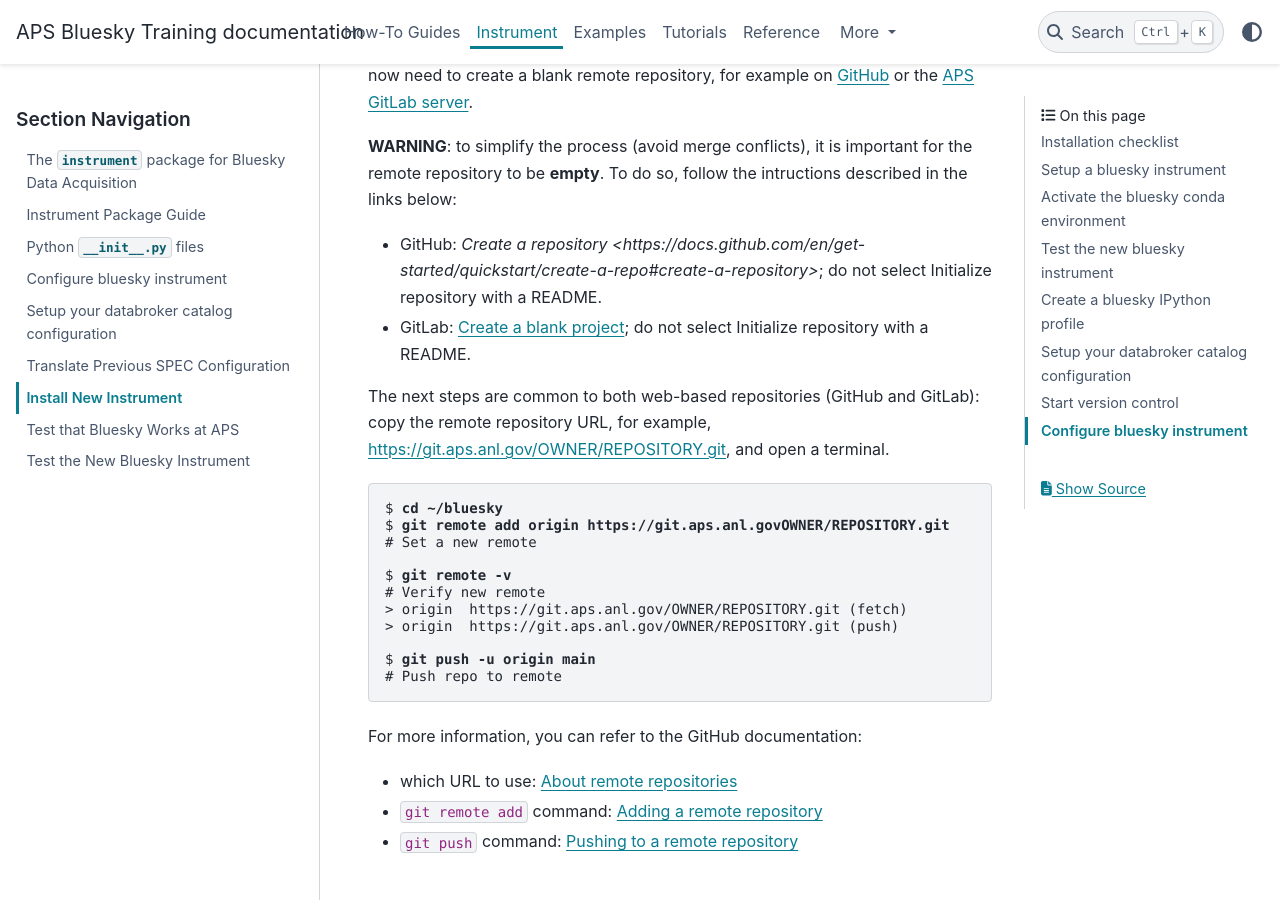
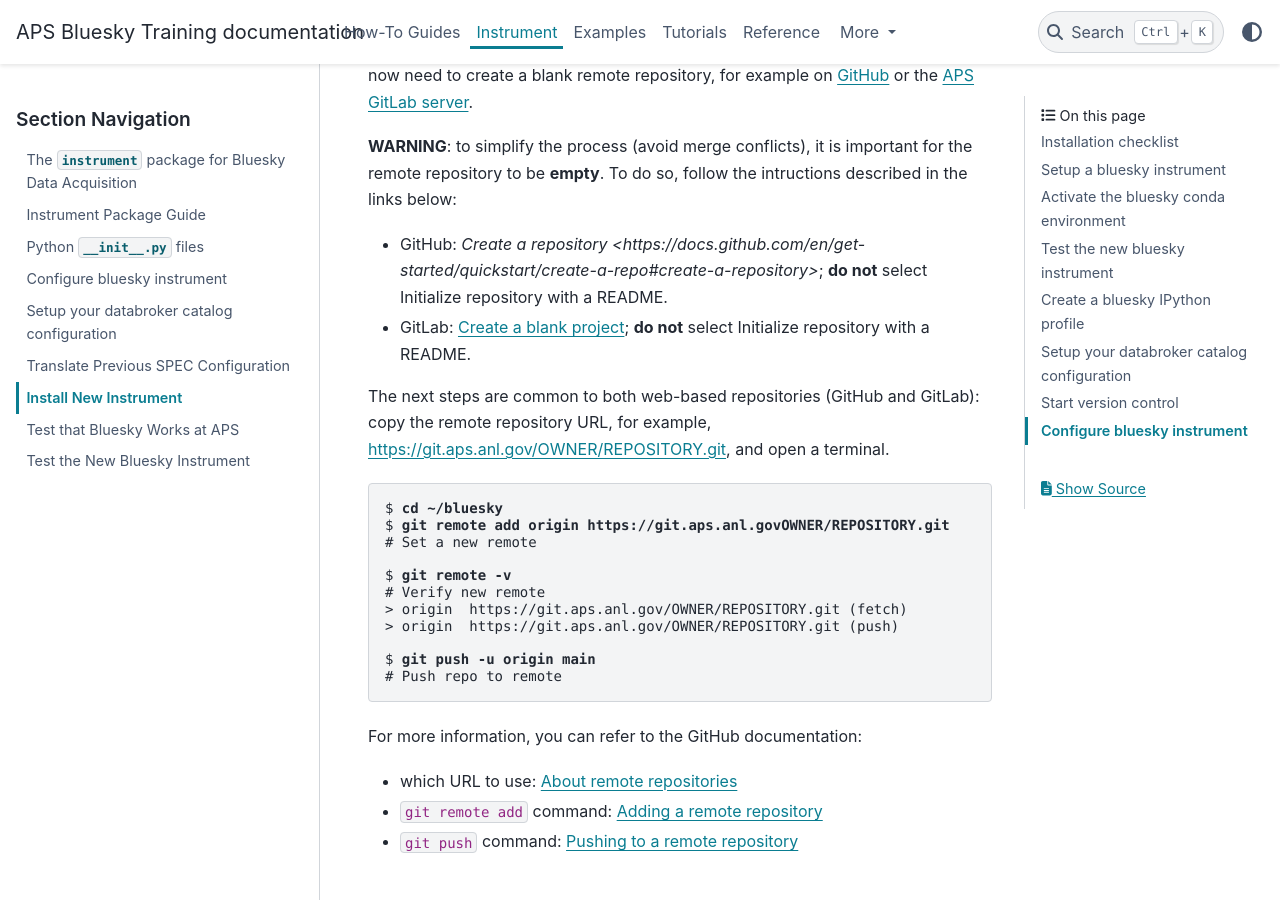
Before and after one commit to BCDA-APS/bluesky_training, a Sphinx documentation site: the page built from docs/source/instrument/_install_new_instrument.rst, in a window 1280 px wide and 900 px high, scrolled down 4083 px. Built offline with Sphinx 7.4.7 and the PyData theme 0.15.4, drawn with Linux system fonts in a browser that asks for light colours.

Commit message:
DOC #141 update git section

```diff
--- a/docs/source/instrument/_install_new_instrument.rst
+++ b/docs/source/instrument/_install_new_instrument.rst
@@ -309,8 +309,8 @@
 **WARNING**: to simplify the process (avoid merge conflicts), it is important for the
 remote repository to be **empty**. To do so, follow the intructions described in the links below:
 
-- GitHub: `Create a repository <https://docs.github.com/en/get-started/quickstart/create-a-repo#create-a-repository>`; do not select Initialize repository with a README.
-- GitLab: `Create a blank project <https://docs.gitlab.com/ee/user/project/#create-a-blank-project>`_; do not select Initialize repository with a README.
+- GitHub: `Create a repository <https://docs.github.com/en/get-started/quickstart/create-a-repo#create-a-repository>`; **do not** select Initialize repository with a README.
+- GitLab: `Create a blank project <https://docs.gitlab.com/ee/user/project/#create-a-blank-project>`_; **do not** select Initialize repository with a README.
 
 
 The next steps are common to both web-based repositories (GitHub and GitLab):
```
